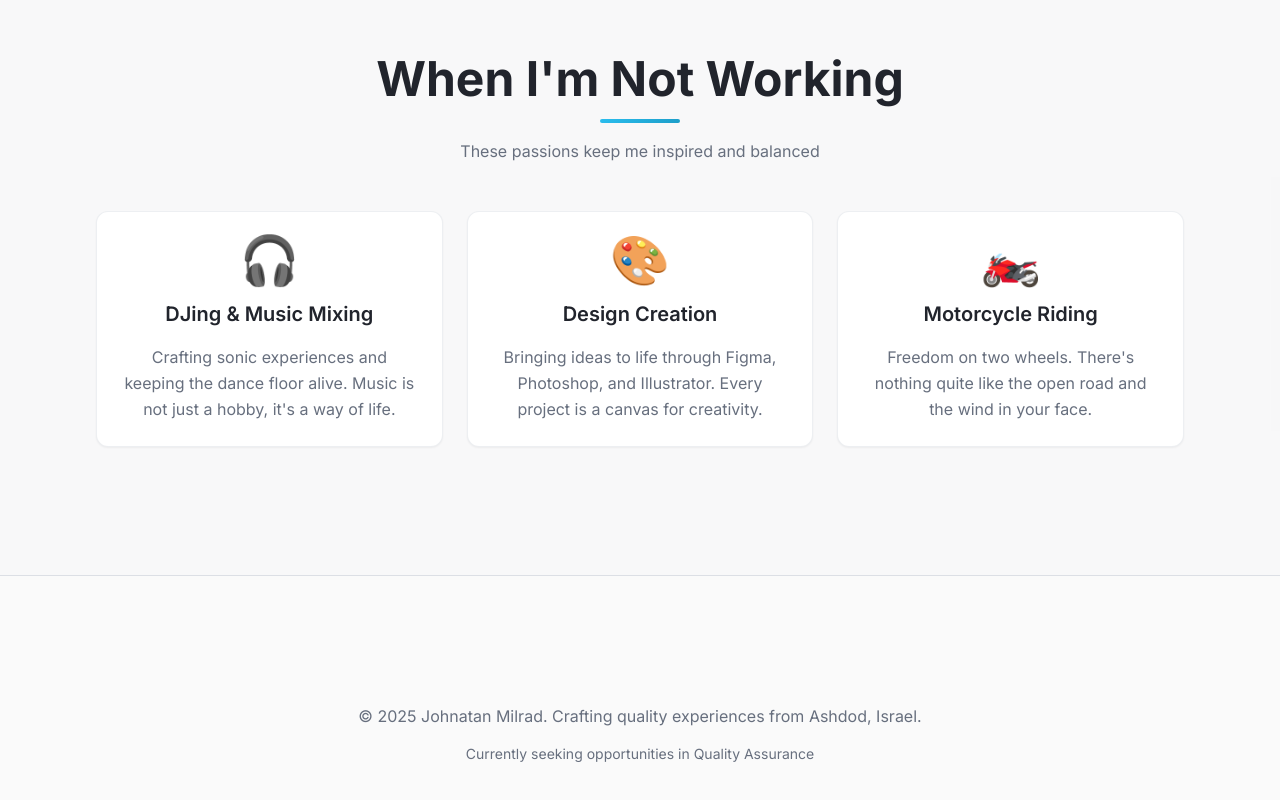
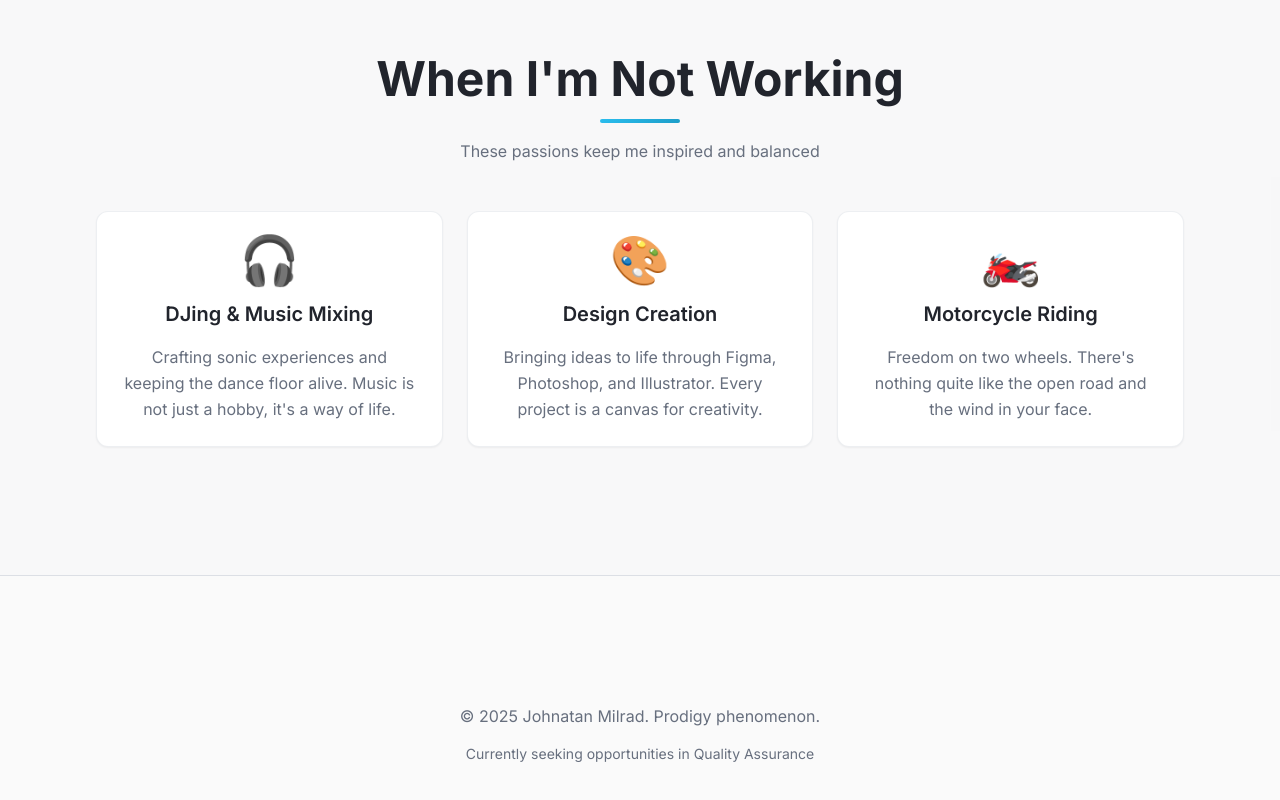
Before and after one commit to Keves1337/johnqablog, a React (Vite) app: page / in a window 1280 px wide. Shown: the part 2364-3164 px from the top of the page. Built offline with nearby package versions, Linux system fonts and the light colour scheme; the HTML template or start-up script is replaced by a standard one.

Commit message:
Refactor footer text

```diff
--- a/src/components/Footer.tsx
+++ b/src/components/Footer.tsx
@@ -3,7 +3,7 @@ const Footer = () => {
     <footer className="section-padding border-t border-border">
       <div className="max-w-6xl mx-auto text-center space-y-4">
         <p className="text-muted-foreground">
-          © 2025 Johnatan Milrad. Crafting quality experiences from Ashdod, Israel.
+          © 2025 Johnatan Milrad. Prodigy phenomenon.
         </p>
         <p className="text-sm text-muted-foreground">
           Currently seeking opportunities in Quality Assurance
```
